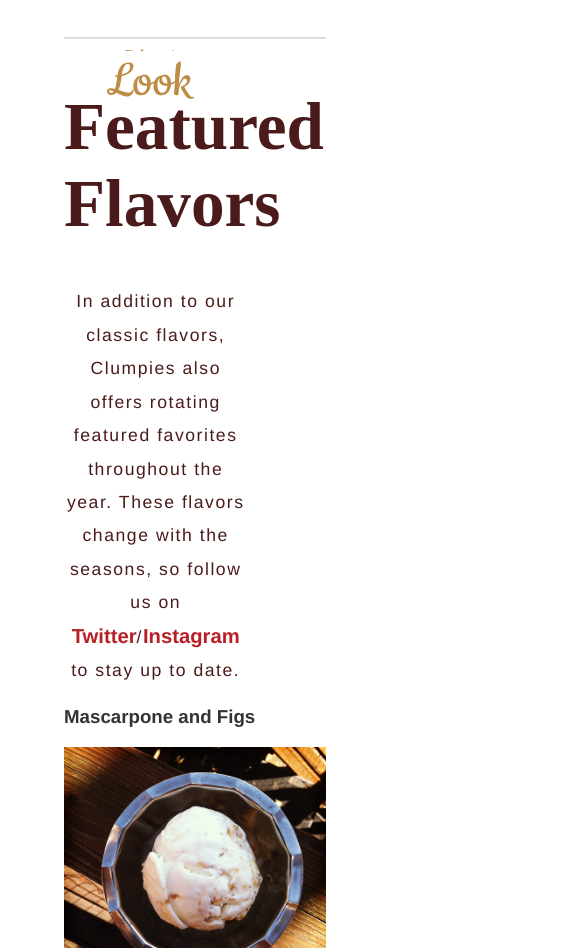
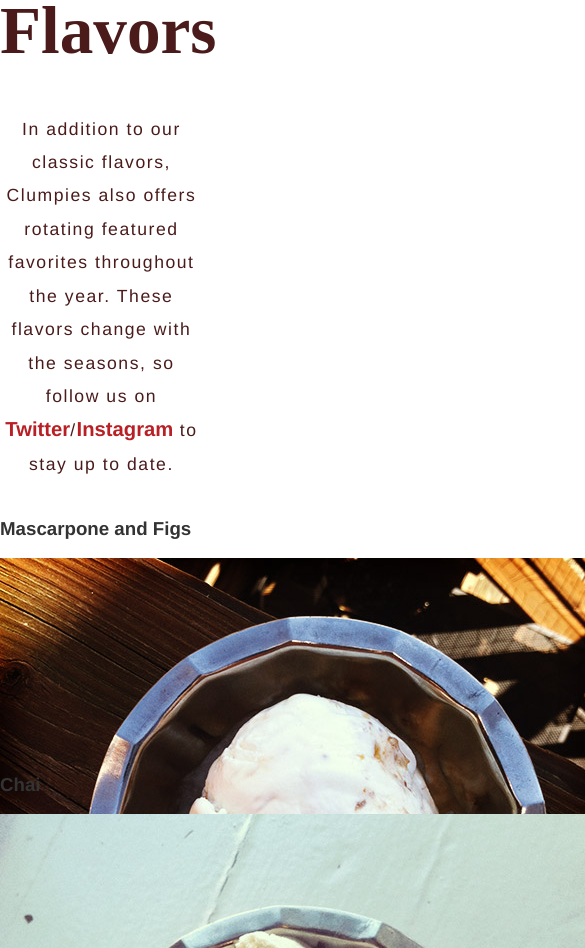
Before and after one commit to lizbur10/clumpies-rebuild, a website: page app/index.html in a window 390 px wide. Shown: the part 1052-2000 px from the top of the page, 585 px wide, since content can reach past the window. Drawn offline with nearby package versions, Linux system fonts and the light colour scheme; files that its build step writes are made by us from their sources; a web font is replaced by a local one.

Commit message:
started work on .featured-flavor-block which is proving to be just a tad frustrating

```diff
--- a/app/index.html
+++ b/app/index.html
@@ -11,9 +11,8 @@
         <!-- bower:css -->
         <link rel="stylesheet" href="bower_components/fontawesome/css/font-awesome.css" />
         <link rel="stylesheet" href="bower_components/normalize.css/normalize.css" />
-        <link rel="stylesheet" href="http://fonts.googleapis.com/css?family=Cookie" />
-        <link rel='stylesheet' href='http://fonts.googleapis.com/css?family=Alegreya+SC:400,700,900' />
         <!-- endbower -->
+        <link rel="stylesheet" href="http://fonts.googleapis.com/css?family=Cookie|Alegreya+SC:400,700,900">
         <!-- endbuild -->
 
         <!-- build:css styles/main.css -->
@@ -215,7 +214,11 @@
         <!-- build:js scripts/vendor.js -->
         <!-- bower:js -->
         <script src="bower_components/jquery/dist/jquery.js"></script>
+        <script src="bower_components/eventEmitter/EventEmitter.js"></script>
+        <script src="bower_components/eventie/eventie.js"></script>
+        <script src="bower_components/imagesloaded/imagesloaded.js"></script>
         <!-- endbower -->
+        <script src="bower_components/imagefill/js/jquery-imagefill.js"></script>
         <!-- endbuild -->
 
         <!-- build:js scripts/main.js -->
--- a/app/scripts/main.js
+++ b/app/scripts/main.js
@@ -1 +1 @@
-console.log('\'Allo \'Allo!');
+$('.featured-flavor-block').imagefill();
--- a/app/styles/_contact-us.scss
+++ b/app/styles/_contact-us.scss
@@ -0,0 +1,3 @@
+.contact-us {
+  @include clearfix();
+}
--- a/app/styles/_css-module.scss
+++ b/app/styles/_css-module.scss
@@ -1,4 +1,5 @@
 .css-module {
+  @include clearfix();
   margin-bottom: 6em;
   &> h2 {
     padding: .5em .25em;
--- a/app/styles/_featured-flavor-block.scss
+++ b/app/styles/_featured-flavor-block.scss
@@ -0,0 +1,10 @@
+.featured-flavor-block {
+  width: 16em;
+  height: 16em;
+  float: left;
+  img {
+    max-width: none;
+    display: block;
+    z-index: -10;
+  }
+}
--- a/app/styles/_featured-flavors.scss
+++ b/app/styles/_featured-flavors.scss
@@ -1,5 +1,5 @@
 .featured-flavors {
-  width: 70%;
+  width: 52%;
   font-size: 1.1em;
   font-weight: 300;
   text-align: center;
@@ -12,7 +12,7 @@
     margin-bottom: 43px;
   }
 
-  //The coding for the decorative line thingies came from here:
+  //The coding for the decorative line thingies came from:
   //http://stackoverflow.com/questions/5214127/css-technique-for-a-horizontal-line-with-words-in-the-middle
 
   .script {
--- a/app/styles/_globals.scss
+++ b/app/styles/_globals.scss
@@ -9,8 +9,6 @@ body {
   background: $white;
   font-family: "Helvetica Neue", Helvetica, Arial, sans-serif;
   color: $black;
-  max-width: 960 / 16 * 1em;
-  margin: 4em;
 }
 
 .browsehappy {
@@ -23,12 +21,3 @@ body {
 img {
   max-width: 100%;
 }
-
-/* Hide only visually, but have it available for screenreaders: h5bp.com/v */
-.visuallyhidden {
-  border: 0; clip: rect(0 0 0 0); height: 1px; margin: -1px; overflow: hidden; padding: 0; position: absolute; width: 1px;
-}
-
-/* Extends the .visuallyhidden class to allow the element to be focusable when navigated to via the keyboard: h5bp.com/p */
-.visuallyhidden.focusable:active, .visuallyhidden.focusable:focus {
-  clip: auto; height: auto; margin: 0; overflow: visible; position: static; width: auto; }
--- /dev/null
+++ b/app/styles/_mixins.scss
@@ -0,0 +1,18 @@
+// _mixins.scss
+
+@mixin visuallyhidden() {
+  border: 0;
+  clip: rect(0 0 0 0);
+  height: 1px;
+  margin: -1px;
+  overflow: hidden;
+  padding: 0;
+  position: absolute;
+  width: 1px;
+}
+
+@mixin clearfix() {
+  content: "";
+  display: table;
+  clear: both;
+}
--- a/app/styles/_page-header.scss
+++ b/app/styles/_page-header.scss
@@ -2,6 +2,9 @@
   position: relative;
   border-bottom: 2px solid #ddd;
   padding: 1em 0;
+  h1 {
+    @include visuallyhidden();
+  }
   .logo {
     display: block;
     width: 5.25em;
@@ -10,7 +13,7 @@
   .hamburger {
     position: absolute;
     top: 1.8em;
-    right: 2em;
+    right: 3em;
   }
 
 }
--- a/app/styles/_variables.scss
+++ b/app/styles/_variables.scss
@@ -8,6 +8,7 @@ $fontstack-block: 'Alegreya SC', serif;
 $brown-light: #BD8D46;
 $brown-medium: #95541F;
 $brown-dark: #4B1B1B;
+$brown-dark-hover: rgba(75, 26, 26, .8);
 $yellowish: #F6E497;
 $red: #B82025;
 $reddish-brown: #A93733;
--- a/app/styles/main.scss
+++ b/app/styles/main.scss
@@ -1,6 +1,7 @@
 // main.scss
 
 @import "variables";
+@import "mixins";
 @import "globals";
 
 @import "biz-contact-info";
--- a/bower.json
+++ b/bower.json
@@ -5,7 +5,9 @@
     "modernizr": "~2.6.2",
     "jquery": "~1.11.0",
     "fontawesome": "~4.2.0",
-    "normalize.css": "~3.0.2"
+    "normalize.css": "~3.0.2",
+    "imagesloaded": "~3.1.8",
+    "imagefill": "*"
   },
   "devDependencies": {}
 }
```
Also changed, not shown: app/modules.html (+13 -4 lines).
